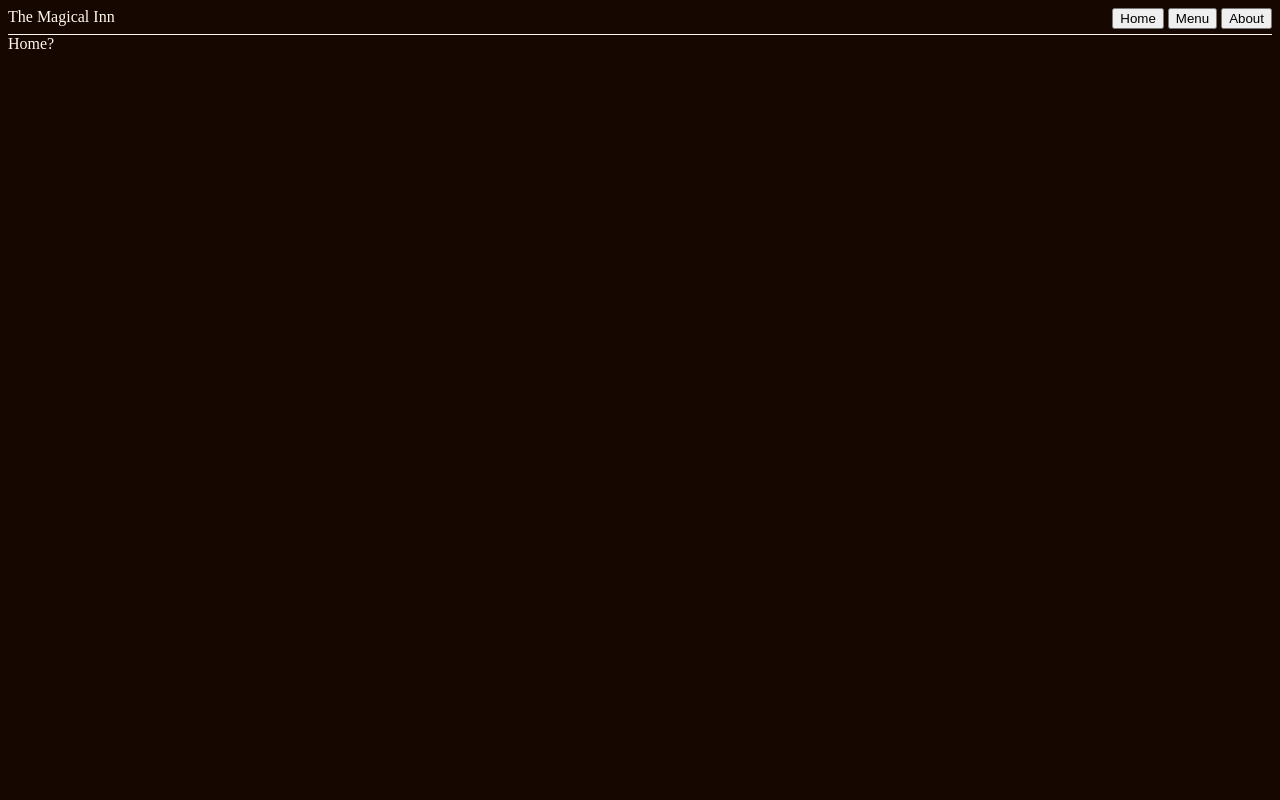
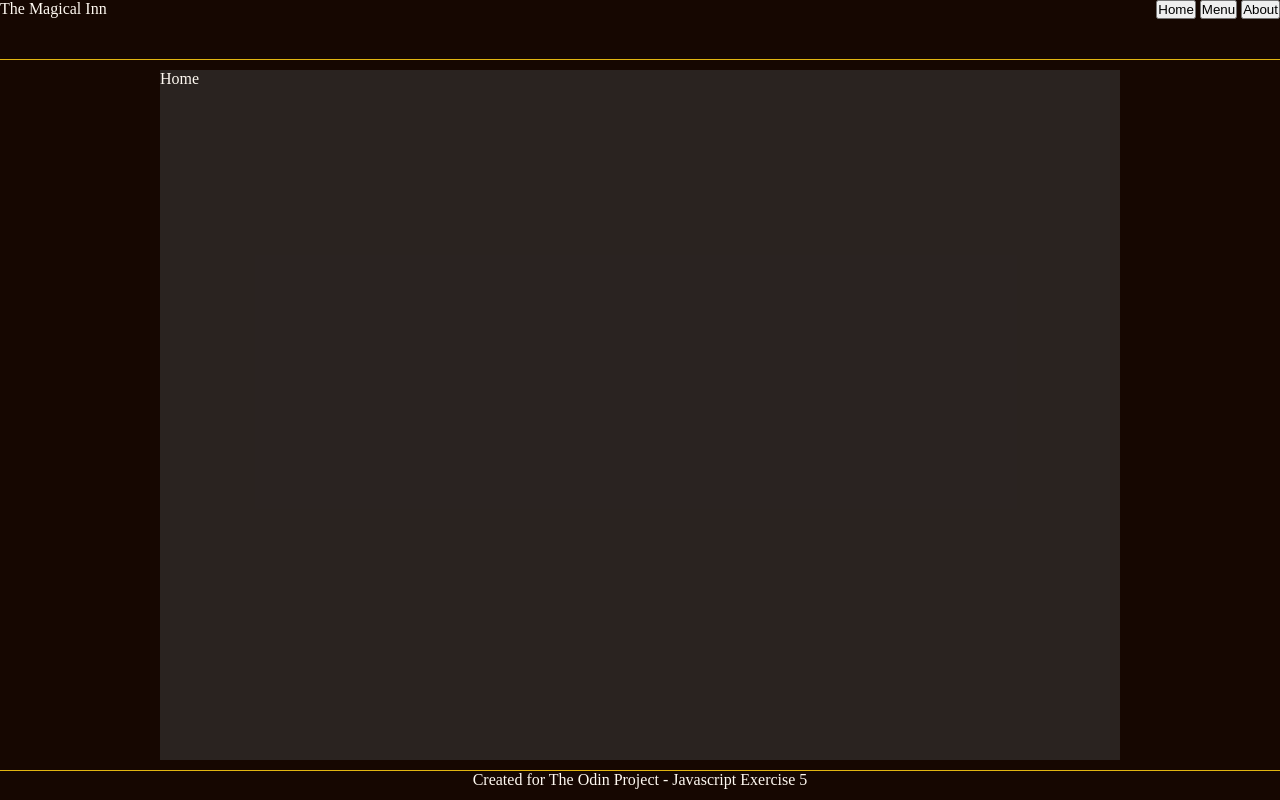
Before and after one commit to MagicalInnkeep/OdinRestaurant, a website built with webpack: page src/template.html in a window 1280 px wide. Built offline with nearby package versions, Linux system fonts and the light colour scheme.

Commit message:
Modifies CSS and Home.js

```diff
--- a/src/home.js
+++ b/src/home.js
@@ -1,5 +1,13 @@
 const homeContent = document.createElement("div");
 homeContent.setAttribute("class","content");
-homeContent.textContent="Home?";
 
+const contHeader = document.createElement("div");
+contHeader.setAttribute("class","title");
+contHeader.textContent="Home";
+
+const contBody = document.createElement("div");
+contBody.setAttribute("class","body");
+
+homeContent.appendChild(contHeader);
+homeContent.appendChild(contBody);
 export {homeContent};
--- a/src/styles.css
+++ b/src/styles.css
@@ -1,16 +1,54 @@
 :root{
-    --color-dark1: rgb(22, 7, 1);
-    --color-light1: rgb(255, 249, 241);
+    --color-bg1: rgb(22, 7, 1);
+    --color-bg2: rgba(58, 57, 57, 0.569);
+    --color-text1: rgb(255, 249, 241);
+    --color-accent1: rgb(226, 181, 17);
 }
 
+* {
+    margin: 0;
+    padding: 0;
+    box-sizing: border-box;
+  }
+
 html{
-    background-color: var(--color-dark1);
-    color: var(--color-light1);
+    background-color: var(--color-bg1);
+    color: var(--color-text1);
+}
+
+body{
+    display:flex;
+    flex-direction: column;
+    height: 100vh;
 }
 
 header{
     display: flex;
     justify-content: space-between;
-    border-bottom: 1px solid var(--color-light1);
+    border-bottom: 1px solid var(--color-accent1);
     padding-bottom: 5px;
+    height: 60px;
+    flex-shrink: 0;
 }
+
+#content{
+    flex-grow: 1;
+    overflow-y: auto;
+    display: flex;
+    justify-content: center;
+    padding-top: 10px;
+    padding-bottom: 10px;
+}
+
+.content{
+    width: max(800px,75%);
+    background-color: var(--color-bg2);
+}
+
+footer{
+    display: flex;
+    justify-content: center;
+    border-top: 1px solid var(--color-accent1);
+    height: 30px;
+    flex-shrink: 0;
+}
--- a/src/template.html
+++ b/src/template.html
@@ -17,5 +17,8 @@
     </header>
     <div id="content">
     </div>
+    <footer>
+        <div>Created for The Odin Project - Javascript Exercise 5</div>
+    </footer>
 </body>
 </html>
```
Also changed, not shown: 1 other file.
